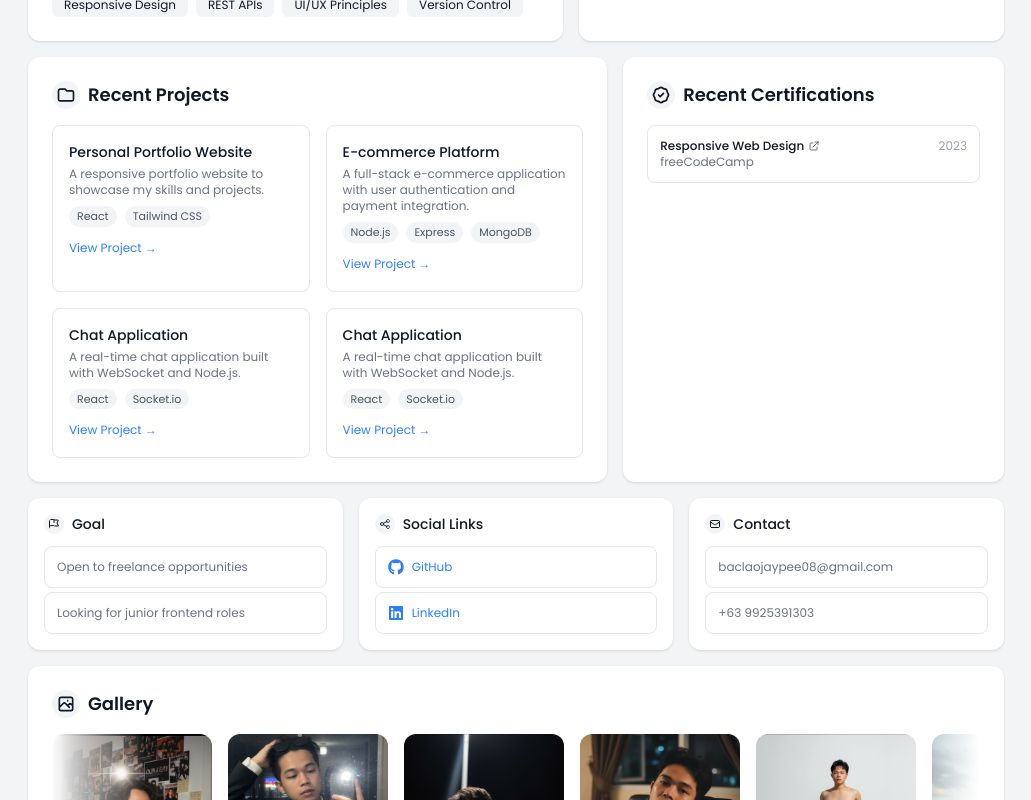
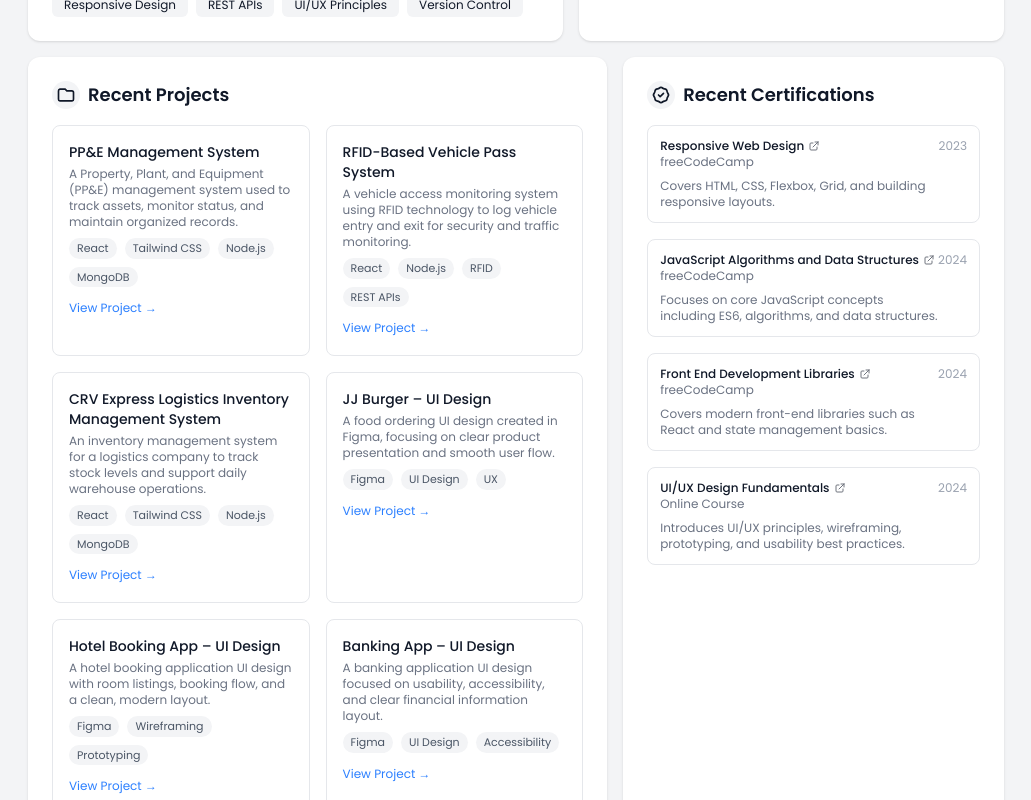
Before and after one commit to baclaojaypee08-spec/portfolio, a React (Vite) app in the folder my-portfolio/: page / in a window 1280 px wide. Shown: the part 840-1640 px from the top of the page, without its empty margins (124-1155 px from the left). Built offline with nearby package versions, Linux system fonts and the light colour scheme.

Commit message:
Update project files

```diff
--- a/my-portfolio/src/components/Contact.jsx
+++ b/my-portfolio/src/components/Contact.jsx
@@ -3,7 +3,7 @@ import { sectionIcons } from "./data/sectionIcons";
 
 export default function Contact() {
   const contactIcons = {
-    goal: sectionIcons.GOALS,
+    learning: sectionIcons.LEARNING,
     social: sectionIcons.SOCIAL,
     contact: sectionIcons.CONTACT,
   };
--- a/my-portfolio/src/components/RecentCertification.jsx
+++ b/my-portfolio/src/components/RecentCertification.jsx
@@ -62,6 +62,10 @@ function RecentCertification() {
               <p className="text-xs text-gray-500 dark:text-gray-400">
                 {cert.issuer}
               </p>
+
+              <p className="text-xs text-gray-500 dark:text-gray-400 mt-2">
+                {cert.description}
+              </p>
             </div>
 
             {/* Date */}
--- a/my-portfolio/src/components/data/portfolioData.js
+++ b/my-portfolio/src/components/data/portfolioData.js
@@ -83,49 +83,107 @@ export const experiences = [
 
 
 export const projects = [
+  // =====================
+  // SYSTEM / WEB PROJECTS
+  // =====================
   {
-    title: "Personal Portfolio Website",
-    description: "A responsive portfolio website to showcase my skills and projects.",
-    technologies: ["React", "Tailwind CSS"],
-    link: "https://github.com/yourusername/portfolio"
+    title: "PP&E Management System",
+    description:
+      "A Property, Plant, and Equipment (PP&E) management system used to track assets, monitor status, and maintain organized records.",
+    technologies: ["React", "Tailwind CSS", "Node.js", "MongoDB"],
+    link: "Private Repository"
   },
   {
-    title: "E-commerce Platform",
-    description: "A full-stack e-commerce application with user authentication and payment integration.",
-    technologies: ["Node.js", "Express", "MongoDB"],
-    link: "https://github.com/yourusername/e-commerce"
+    title: "RFID-Based Vehicle Pass System",
+    description:
+      "A vehicle access monitoring system using RFID technology to log vehicle entry and exit for security and traffic monitoring.",
+    technologies: ["React", "Node.js", "RFID", "REST APIs"],
+    link: "Private Repository"
   },
   {
-    title: "Chat Application",
-    description: "A real-time chat application built with WebSocket and Node.js.",
-    technologies: ["React", "Socket.io"],
-    link: "https://github.com/yourusername/chat-app"
+    title: "CRV Express Logistics Inventory Management System",
+    description:
+      "An inventory management system for a logistics company to track stock levels and support daily warehouse operations.",
+    technologies: ["React", "Tailwind CSS", "Node.js", "MongoDB"],
+    link: "Private Repository"
+  },
+
+  // =====================
+  // UI / UX DESIGN (FIGMA)
+  // =====================
+  {
+    title: "JJ Burger – UI Design",
+    description:
+      "A food ordering UI design created in Figma, focusing on clear product presentation and smooth user flow.",
+    technologies: ["Figma", "UI Design", "UX"],
+    link: "Available upon request"
   },
   {
-    title: "Chat Application",
-    description: "A real-time chat application built with WebSocket and Node.js.",
-    technologies: ["React", "Socket.io"],
-    link: "https://github.com/yourusername/chat-app"
+    title: "Hotel Booking App – UI Design",
+    description:
+      "A hotel booking application UI design with room listings, booking flow, and a clean, modern layout.",
+    technologies: ["Figma", "Wireframing", "Prototyping"],
+    link: "Available upon request"
+  },
+  {
+    title: "Banking App – UI Design",
+    description:
+      "A banking application UI design focused on usability, accessibility, and clear financial information layout.",
+    technologies: ["Figma", "UI Design", "Accessibility"],
+    link: "Available upon request"
   }
 ];
+
 
 export const certifications = [
   {
     title: "Responsive Web Design",
     issuer: "freeCodeCamp",
     date: "2023",
+    description:
+      "Covers HTML, CSS, Flexbox, Grid, and building responsive layouts.",
     link: "https://www.freecodecamp.org/certification/yourusername/responsive-web-design",
     preview: "/certs/responsive-web-design.jpg",
   },
+  {
+    title: "JavaScript Algorithms and Data Structures",
+    issuer: "freeCodeCamp",
+    date: "2024",
+    description:
+      "Focuses on core JavaScript concepts including ES6, algorithms, and data structures.",
+    link: "https://www.freecodecamp.org/certification/yourusername/javascript-algorithms-and-data-structures",
+    preview: "/certs/responsive-web-design.jpg",
+  },
+  {
+    title: "Front End Development Libraries",
+    issuer: "freeCodeCamp",
+    date: "2024",
+    description:
+      "Covers modern front-end libraries such as React and state management basics.",
+    link: "https://www.freecodecamp.org/certification/yourusername/front-end-development-libraries",
+    preview: "/certs/responsive-web-design.jpg",
+  },
+  {
+    title: "UI/UX Design Fundamentals",
+    issuer: "Online Course",
+    date: "2024",
+    description:
+      "Introduces UI/UX principles, wireframing, prototyping, and usability best practices.",
+    link: null,
+    preview: "/certs/responsive-web-design.jpg",
+  }
 ];
+
 
 export const contactSections = [
   {
-    type: "goal",
-    title: "Goal",
+    type: "learning",
+    title: "Learning Goals",
     items: [
-      "Open to freelance opportunities",
-      "Looking for junior frontend roles"
+      "Deepen my understanding of React and component architecture",
+      "Improve UI/UX design skills using Figma",
+      "Learn best practices for performance and accessibility",
+      "Gain experience working with real-world APIs"
     ]
   },
   {
--- a/my-portfolio/src/components/data/sectionIcons.js
+++ b/my-portfolio/src/components/data/sectionIcons.js
@@ -16,7 +16,7 @@ export const sectionIcons = {
   EXPERIENCE: HiOutlineBriefcase,
   PROJECTS: HiOutlineFolder,
   CERTIFICATION: HiOutlineBadgeCheck,
-  GOALS: HiOutlineFlag,
+  LEARNING: HiOutlineFlag,
   SOCIAL: HiOutlineShare,
   CONTACT: HiOutlineMail,
   GALLERY: HiOutlinePhotograph,
```
